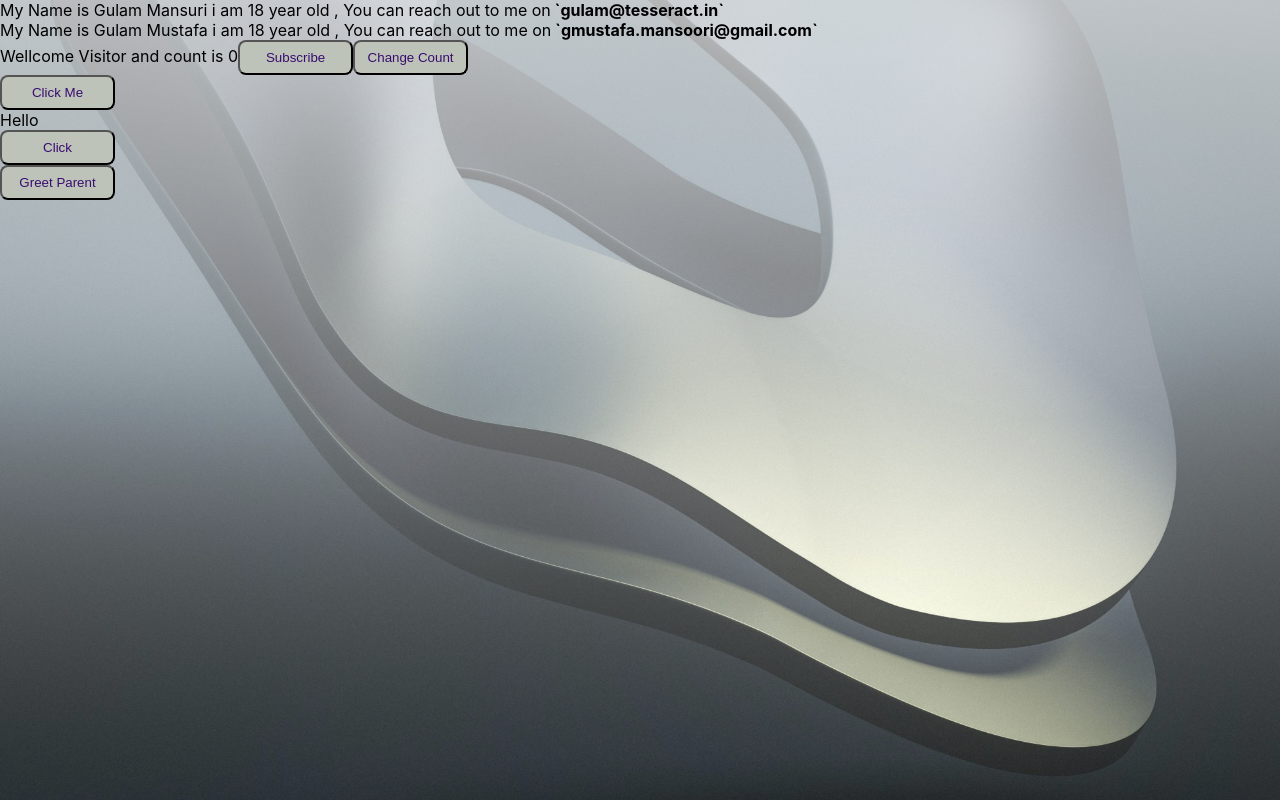
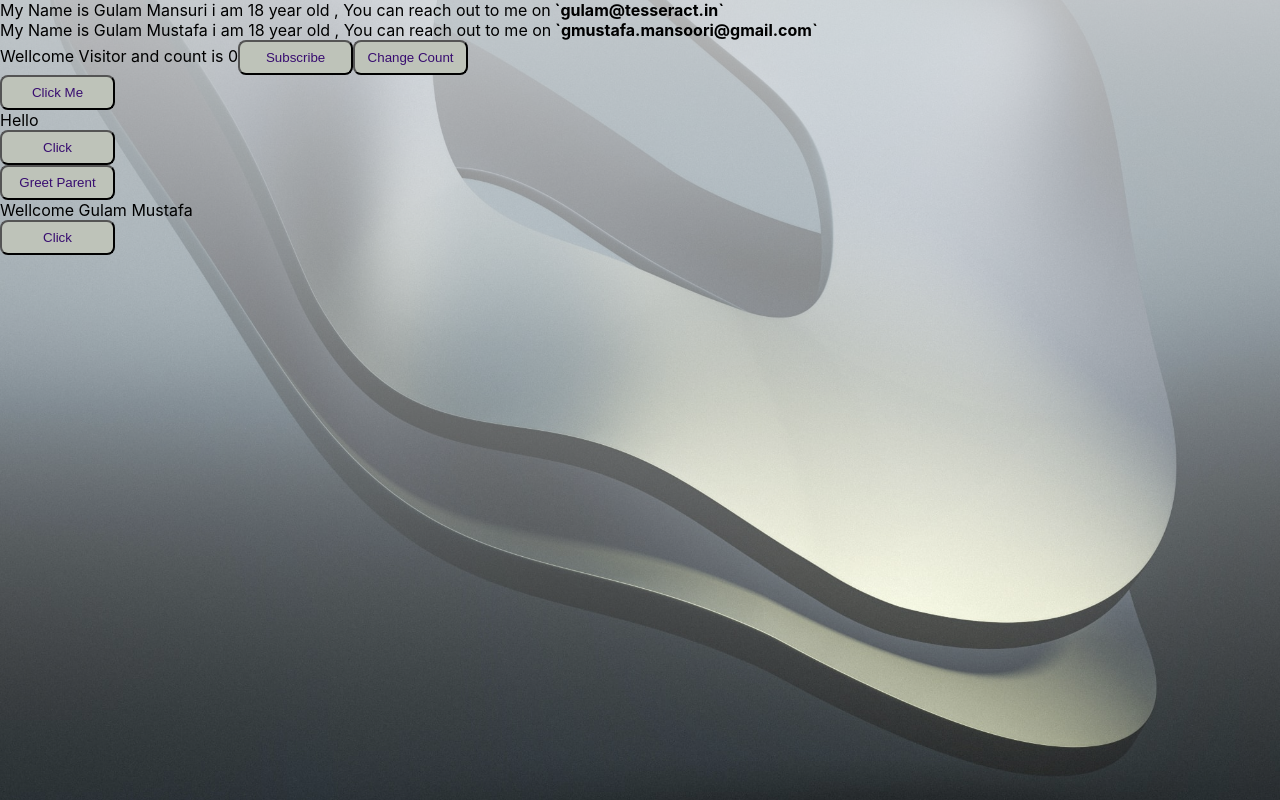
Before and after one commit to gmustafa13/react_learning, a React (Create React App) app: page / in a window 1280 px wide. Built offline with nearby package versions, Linux system fonts and the light colour scheme.

Commit message:
till conditional rendaring

```diff
--- a/src/App.js
+++ b/src/App.js
@@ -1,20 +1,22 @@
 import "./App.css";
 import ClassBased from "./Components/classBased";
 import FunctionBased from "./Components/functionBased";
-import DemoForSate  from './Components/propsVsState'
+import DemoForSate from './Components/propsVsState'
 import EventHandler from "./Components/eventHandler";
 import BindEventClass from './Components/bindEvendCls'
 import MethodAsProps from "./Components/methodAsProps";
+import ConditionalRendaring from './Components/conditinalRendaring'
 
 function App() {
   return (
     <div className="App">
-      <ClassBased name='Gulam Mansuri' age='18' email='gulam@tesseract.in'/>
+      <ClassBased name='Gulam Mansuri' age='18' email='gulam@tesseract.in' />
       <FunctionBased name='Gulam Mustafa' age='18' email='gmustafa.mansoori@gmail.com' />
-      <DemoForSate/>
-      <EventHandler/>
-      <BindEventClass/>
-      <MethodAsProps/>
+      <DemoForSate />
+      <EventHandler />
+      <BindEventClass />
+      <MethodAsProps />
+      <ConditionalRendaring/>
     </div>
   );
 }
--- /dev/null
+++ b/src/Components/List.js
@@ -0,0 +1 @@
+import react , {Component} from 'react'
--- a/src/Components/childComp.js
+++ b/src/Components/childComp.js
@@ -1,4 +1,4 @@
-import reatc from "react";
+import react from "react";
 
 const ChildComponents = (props) => {
   return (
--- /dev/null
+++ b/src/Components/conditinalRendaring.js
@@ -0,0 +1,30 @@
+import react, { Component } from 'react';
+
+class ConditionalRendaring extends Component {
+    constructor() {
+        super()
+        this.state = {
+            isLogIn: false
+        }
+    }
+    changeContent = ()=>{
+        // this.state = {
+        //     isLogIn:false
+        // }
+        this.setState({isLogIn:true})
+    }
+
+    render() {
+        return (
+
+            <div>
+                {this.state.isLogIn ? <div    >Wellcome Gulam </div> : <div>Wellcome Gulam Mustafa</div>}
+                <div>
+                    <button onClick={this.changeContent}>Click</button>
+                </div>
+            </div>
+        )
+    }
+}
+
+export default ConditionalRendaring
```
